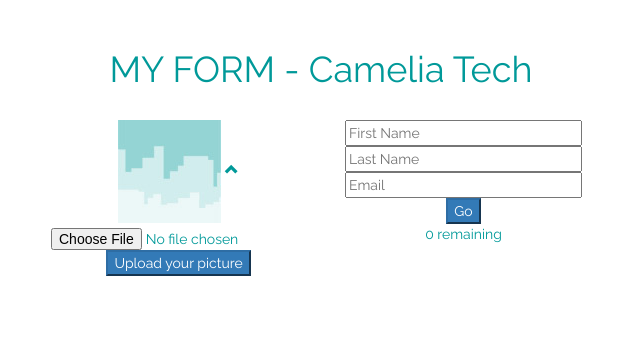
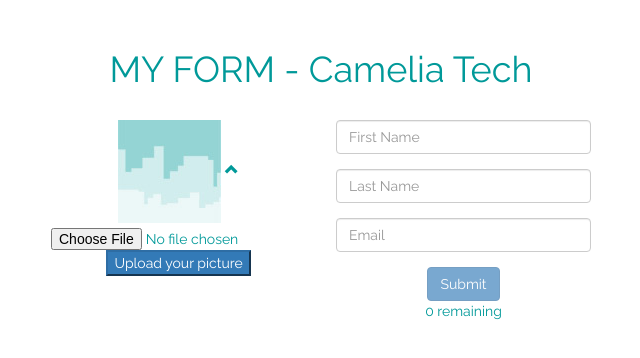
Before and after one commit to mondot/Front-end-test-interview, a website: page client/index.html in a window 1280 px wide. Shown: the whole page, without its empty margins (319-959 px from the left). Drawn offline with nearby package versions, Linux system fonts and the light colour scheme.

Commit message:
AngularJSValidation of the user informations (first name, last name and email)

```diff
--- a/client/app.js
+++ b/client/app.js
@@ -35,7 +35,7 @@
   		}
 
   		else {
-  			window.alert("Please verify your inputs.");
+  			window.alert("Please verify your email.");
   		}
     };
 
--- a/client/index.html
+++ b/client/index.html
@@ -40,17 +40,28 @@
 
 		        </div>
 		        <div class="col-md-3" ng-controller="AddInfoController">
-			        <form ng-submit="addInfo(user)">
-		  					<div>
-		       					<input type="text" ng-model="user.firstName"  size="30" placeholder="First Name"/>
-		       				</div>
-			       			<div>
-			       				<input type="text" ng-model="user.lastName"  size="30" placeholder="Last Name"/>
-			       			</div>
-			       			<div>
-			       				<input type="email" ng-model="user.email"  size="30" placeholder="Email"/>
-			       			</div>
-			       				<input class="btn-primary" type="submit" value="Go">
+
+			        <form name="userForm" ng-submit="addInfo(user)" novalidate>
+
+			        	<!-- FIRST NAME -->
+		  					<div class="form-group" ng-class="{ 'has-error' : userForm.firstName.$invalid && userForm.firstName.$touched }">
+		       				<input type="text" name="firstName" class="form-control" ng-model="user.firstName"  size="30" placeholder="First Name" required/>
+		       				<p ng-show="userForm.firstName.$invalid && userForm.firstName.$touched" class="help-block">Your first name is required.</p>
+		       			</div>
+
+		       			<!-- LAST NAME -->
+			       		<div class="form-group" ng-class="{ 'has-error' : userForm.lastName.$invalid && userForm.firstName.$touched }">
+		       				<input type="text" name="lastName" class="form-control" ng-model="user.lastName"  size="30" placeholder="Last Name" required/>
+		       				<p ng-show="userForm.lastName.$invalid && userForm.lastName.$touched" class="help-block">Your last name is required.</p>
+		       			</div>
+
+			       		<!-- EMAIL -->
+			       		<div class="form-group" ng-class="{ 'has-error' : userForm.lastName.$invalid && userForm.firstName.$touched }">
+			       			<input type="email" name="email" class="form-control" ng-model="user.email"  size="30" placeholder="Email" required/>
+			       			<p ng-show="userForm.email.$invalid && userForm.email.$touched" class="help-block">Enter a valid email.</p>
+			       		</div>
+
+			       			<button type="submit" class="btn btn-primary" ng-disabled="userForm.$invalid">Submit</button>
 							</form>
 										<span>{{users.length}} remaining</span>
 			    	</div>
```
